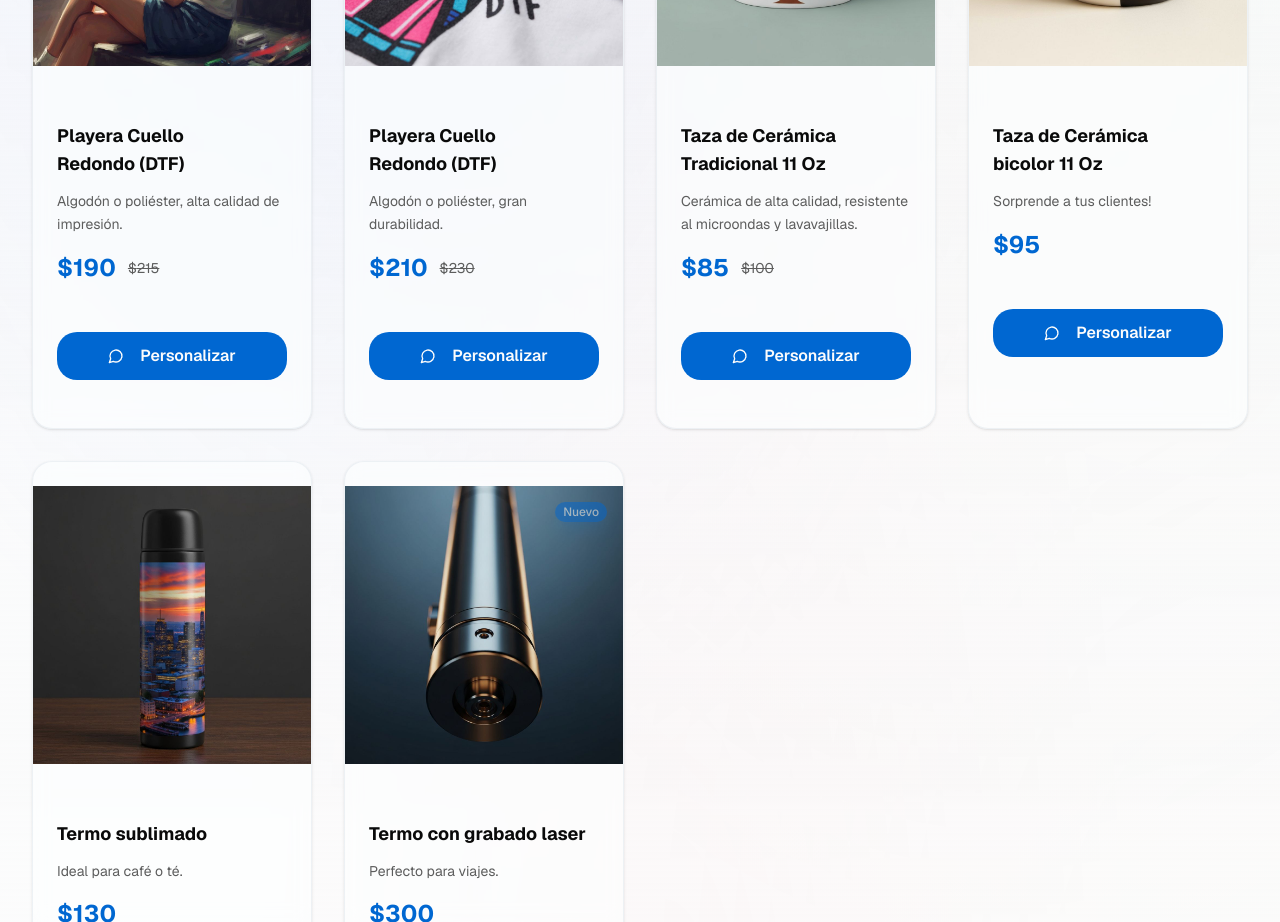
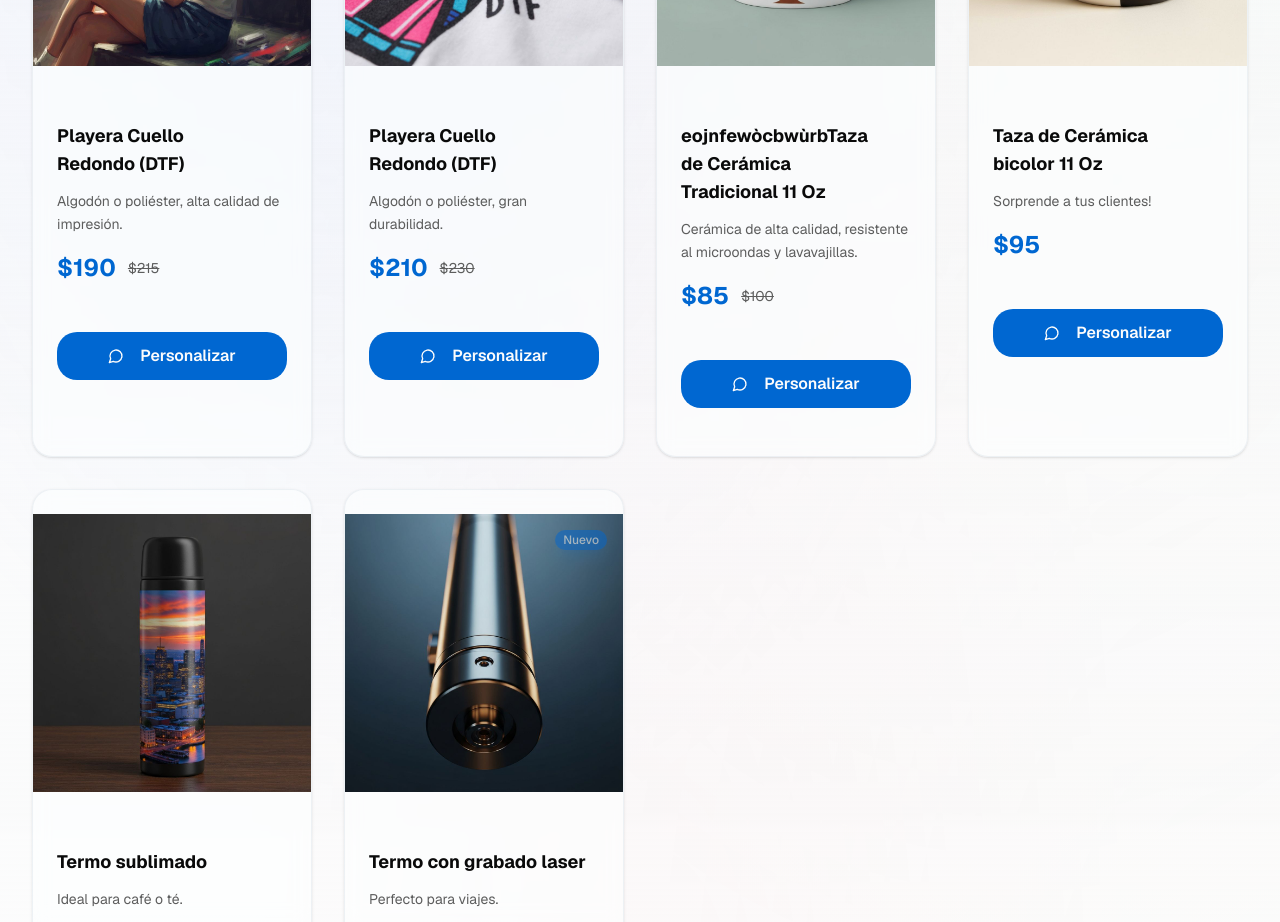
Before and after one commit to cromastudioficial/Croma-Studio-Oficial, a Next.js app: page / in a window 1280 px wide. Shown: the part 2140-3062 px from the top of the page. Built offline with nearby package versions, Linux system fonts and the light colour scheme.

Commit message:
Update products-section.tsx

```diff
--- a/components/products-section.tsx
+++ b/components/products-section.tsx
@@ -78,7 +78,7 @@ const products: Product[] = [
   },
   {
     id: "taza-1",
-    name: "Taza de Cerámica Tradicional 11 Oz",
+    name: "eojnfewòcbwùrbTaza de Cerámica Tradicional 11 Oz",
     category: "tazas",
     description: "Cerámica de alta calidad, resistente al microondas y lavavajillas.",
     price: 85,
```
